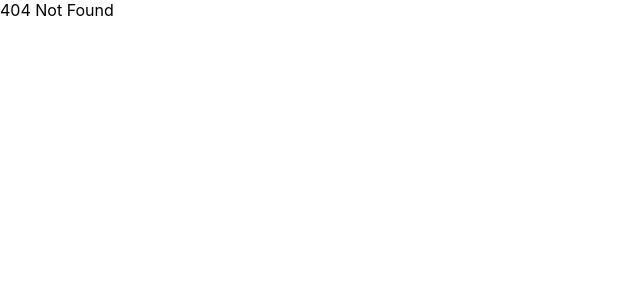
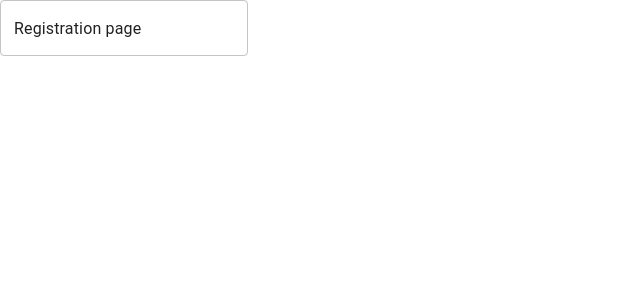
Before and after one commit to Lukateki/LinkedOut-SOEN341Project2023, a React (Create React App) app in the folder Frontend/linkedout/: page /RegistrationPage in a window 1280 px wide. Before the commit this address had no page. Shown: the top 300 px of the page, without its empty margins (0-640 px from the left). Built offline with nearby package versions, Linux system fonts and the light colour scheme.

Commit message:
Create account button on Login page
Create account button takes user from Login page to the Registration page to create their account in case they haven't got one.

```diff
--- a/Frontend/linkedout/src/App.js
+++ b/Frontend/linkedout/src/App.js
@@ -1,4 +1,5 @@
 import LoginPage from './main/pages/LoginPage/LoginPage.tsx';
+import RegistrationPage from './main/pages/RegistrationPage/RegistrationPage.tsx';
 import NotFoundPage from './main/pages/404-Page/404Page.tsx';
 import { createBrowserRouter, RouterProvider } from 'react-router-dom';
 import './App.css';
@@ -8,6 +9,10 @@ const router = createBrowserRouter([
     path:"/",
     element: <LoginPage />,
     errorElement:<NotFoundPage />
+  },
+  {
+    path:"/RegistrationPage",
+    element: <RegistrationPage />
   },
   /*
     To add a new route/url
--- a/Frontend/linkedout/src/main/pages/LoginPage/LoginPage.tsx
+++ b/Frontend/linkedout/src/main/pages/LoginPage/LoginPage.tsx
@@ -30,8 +30,9 @@ const LoginPage = () => {
                 <Button
                     className='register-btn'
                     onClick={handleLoginBtnClick}
+                    href="/RegistrationPage"
                 >
-                    create account
+                    Create account
                 </Button>
 
             </div>
--- a/Frontend/linkedout/src/main/pages/RegistrationPage/RegistrationPage.tsx
+++ b/Frontend/linkedout/src/main/pages/RegistrationPage/RegistrationPage.tsx
@@ -0,0 +1,18 @@
+import React from 'react';
+import { Button, TextField } from '@mui/material';
+import './RegistrationPage.css';
+
+const RegistrationPage = () => {
+
+return(
+
+<div>
+                <TextField value= 'Registration page'/>
+
+
+</div>
+
+)
+
+}
+export default RegistrationPage;
```
